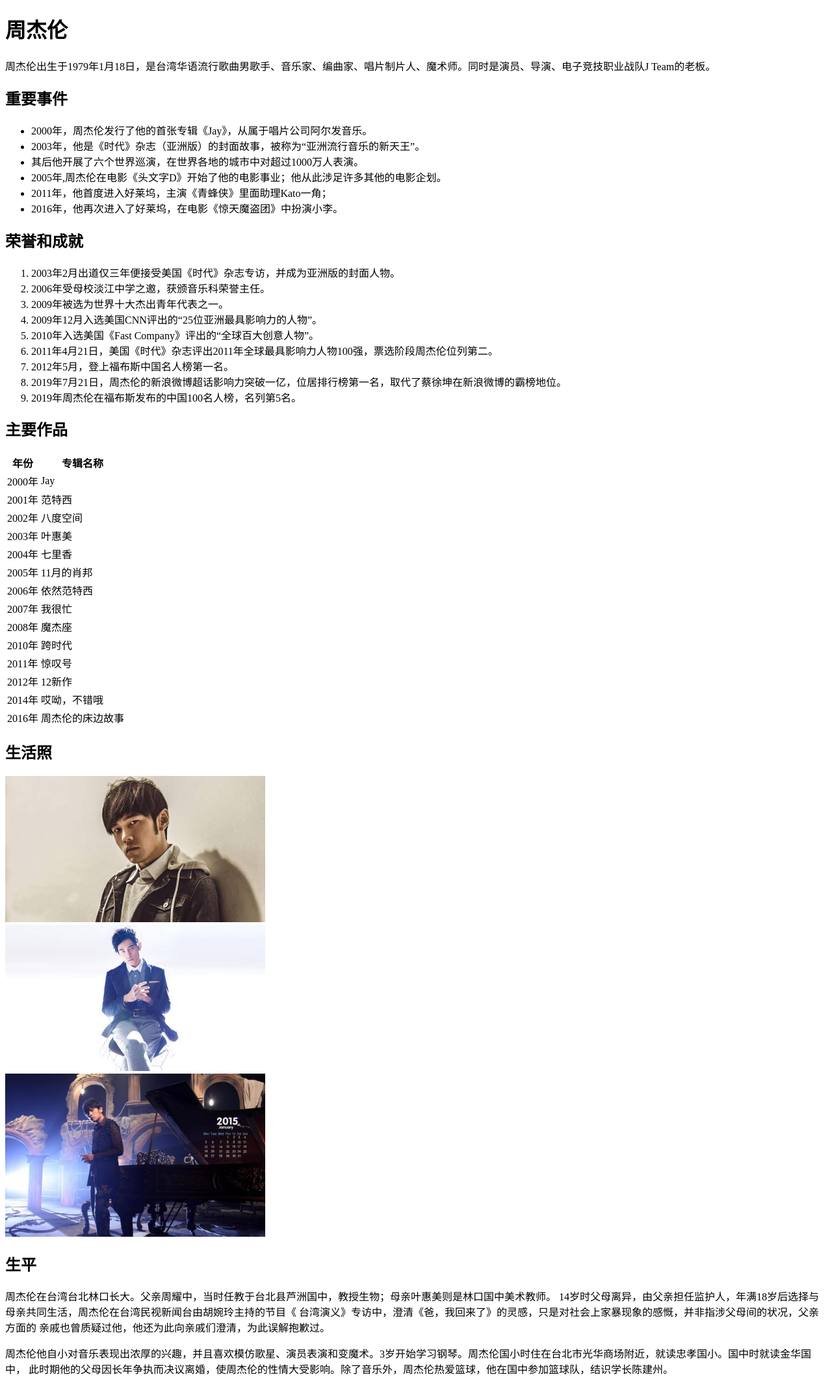
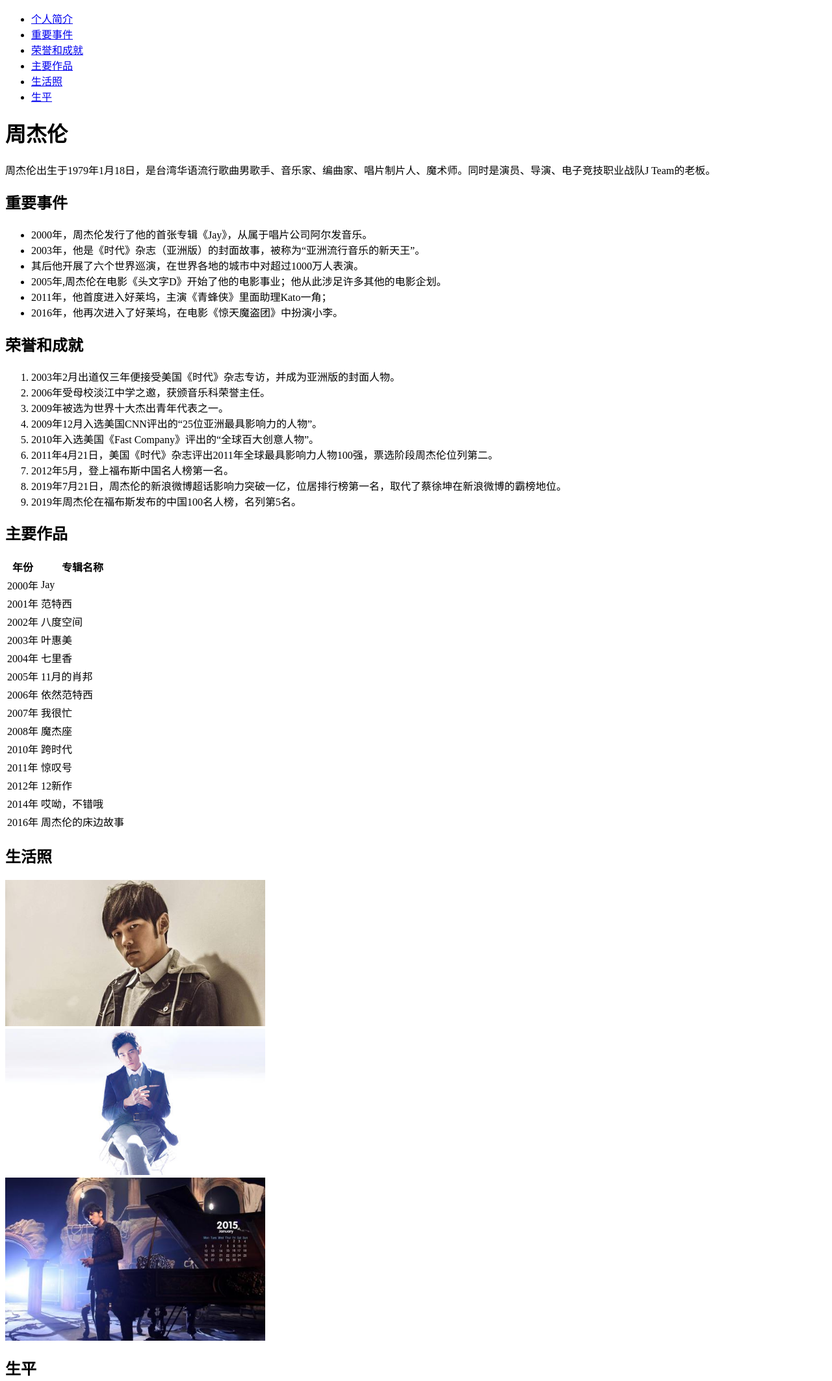
Before and after one commit to ViviWu2020/Jay, a plain HTML site: page index.html in a window 1280 px wide. Shown: the top 2125 px of the page at 65% size. Drawn offline with Linux system fonts and the light colour scheme.

Commit message:
更新index.htmml

```diff
--- a/index.html
+++ b/index.html
@@ -2,7 +2,7 @@
 <html lang="zh-CN">
 <head>
     <meta charset="UTF-8">
-    <meta name="viewport" content="width=device-width, initial-scale=1.0">
+    <meta name="viewport" content="width=device-width, initial-scale=1.0, minimum-scale=1.0, maximum-scale=1.0, user-scalable=no">
     <title>周杰伦</title>
     <style>
         img{max-width: 100%;}
@@ -10,11 +10,23 @@
 
 </head>
 <body>
-    <h1>周杰伦</h1>
+
+    <nav>
+        <ul>
+            <li><a href="#jay">个人简介</a></li>
+            <li><a href="#events">重要事件</a></li>
+            <li><a href="#glory">荣誉和成就</a></li>
+            <li><a href="#work">主要作品</a></li>
+            <li><a href="#photo">生活照</a></li>
+            <li><a href="#life">生平</a></li>
+        </ul>
+    </nav>
+
+    <h1 id="jay">周杰伦</h1>
     <p>
         周杰伦出生于1979年1月18日，是台湾华语流行歌曲男歌手、音乐家、编曲家、唱片制片人、魔术师。同时是演员、导演、电子竞技职业战队J Team的老板。
     </p>
-    <h2>重要事件</h2>
+    <h2 id="events">重要事件</h2>
     <p>
         <ul>
             <li>2000年，周杰伦发行了他的首张专辑《Jay》，从属于唱片公司阿尔发音乐。</li>
@@ -26,7 +38,7 @@
             <li>2016年，他再次进入了好莱坞，在电影《惊天魔盗团》中扮演小李。</li>
         </ul>
     </p>
-    <h2>荣誉和成就</h2>
+    <h2 id="glory">荣誉和成就</h2>
     <p>
         <ol>
             <li>2003年2月出道仅三年便接受美国《时代》杂志专访，并成为亚洲版的封面人物。</li>
@@ -40,7 +52,7 @@
             <li>2019年周杰伦在福布斯发布的中国100名人榜，名列第5名。</li>
         </ol>
     </p>
-    <h2>主要作品</h2>
+    <h2 id="work">主要作品</h2>
     <table>
       <thead>
         <tr>
@@ -64,16 +76,22 @@
             <tr><td>2016年</td><td>	周杰伦的床边故事</td></tr>
       </tbody>
     </table>
-    <h2>生活照</h2>
+    <h2 id="photo">生活照</h2>
 
-            <div><img width="400
-            " src="images/jay1.jpg" alt="图一"></div>
-            <div><img width="400
-            " src="images/jay2.jpg" alt="图二"></div>
-            <div><img width="400
-            " src="images/jay3.jpg" alt="图三"></div>
+            <div><a href="images/jay1.jpg" target="_blank">
+                <img width="400
+                " src="images/jay1.jpg" alt="图一">
+            </a></div>
+            <div><a href="images/jay2.jpg" target="_blank">
+                <img width="400
+                " src="images/jay2.jpg" alt="图二">
+            </a></div>
+            <div><a href="images/jay3.jpg" target="_blank">
+                <img width="400
+                " src="images/jay3.jpg" alt="图三">
+            </a></div>
 
-    <h2>生平</h2>
+    <h2 id="life">生平</h2>
     <p>
         周杰伦在台湾台北林口长大。父亲周耀中，当时任教于台北县芦洲国中，教授生物；母亲叶惠美则是林口国中美术教师。
         14岁时父母离异，由父亲担任监护人，年满18岁后选择与母亲共同生活，周杰伦在台湾民视新闻台由胡婉玲主持的节目《
@@ -84,6 +102,9 @@
         周杰伦他自小对音乐表现出浓厚的兴趣，并且喜欢模仿歌星、演员表演和变魔术。3岁开始学习钢琴。周杰伦国小时住在台北市光华商场附近，就读忠孝国小。国中时就读金华国中，
         此时期他的父母因长年争执而决议离婚，使周杰伦的性情大受影响。除了音乐外，周杰伦热爱篮球，他在国中参加篮球队，结识学长陈建州。
     </p>
+    <div style="height: 700px;">
+
+    </div>
 
 </body>
 </html>
```
